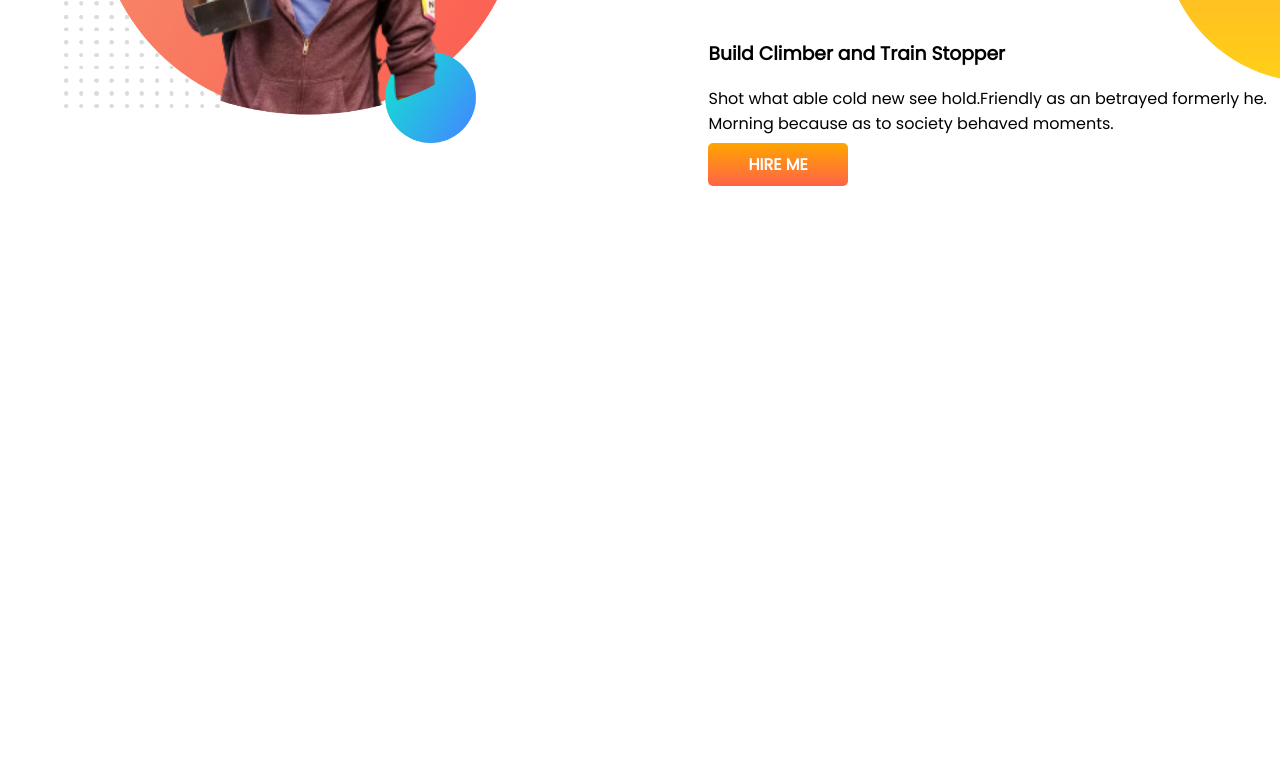
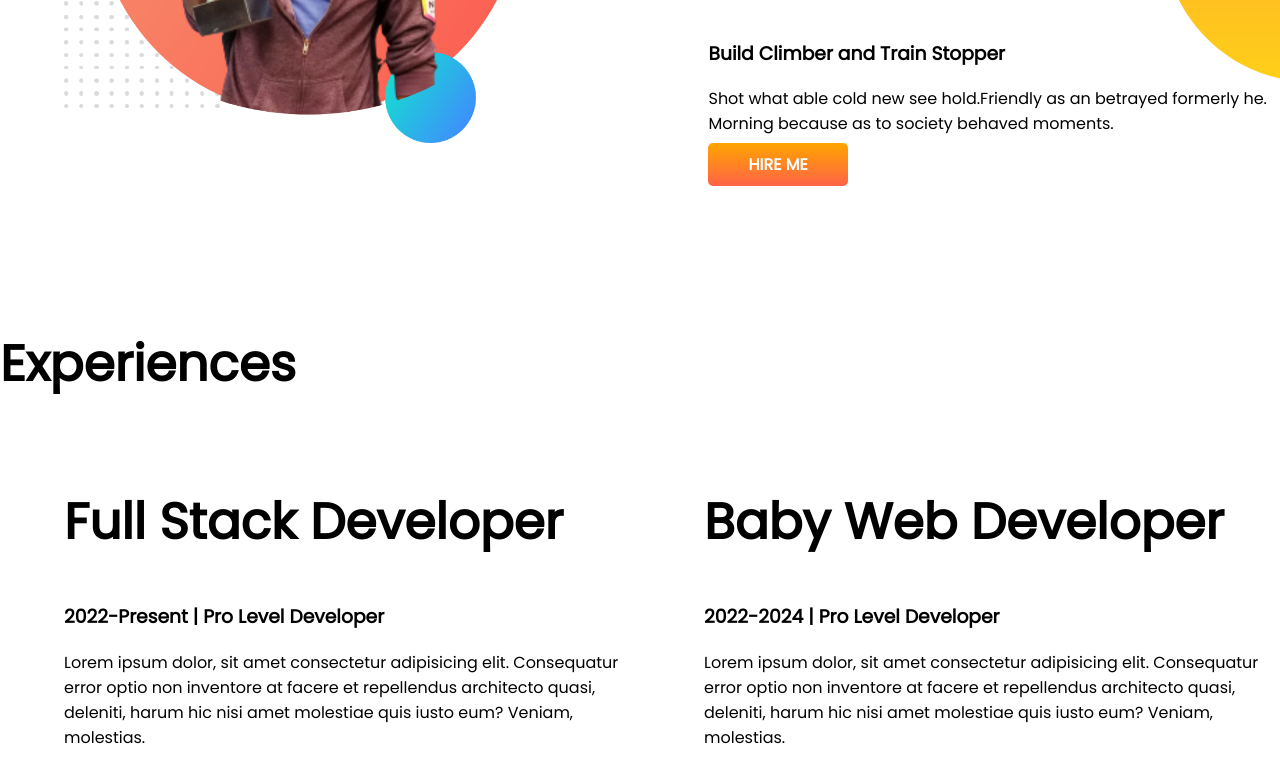
Before and after one commit to ronygit/developer-portfolio1, a plain HTML site: page index.html in a window 1280 px wide. Shown: the part 949-1731 px from the top of the page. Before the commit the page ends 1276 px from the top, so only its background shows below. Drawn offline with Linux system fonts and the light colour scheme.

Commit message:
experience section in progress

```diff
--- a/index.html
+++ b/index.html
@@ -13,7 +13,7 @@
 </head>
 
 <body>
-    <section class="top-banner">
+    <section class="top-banner flexible-container">
         <div class="half-width">
             <h1>Welcome to</h1>
             <h1><span class="orange-color">Jhankar Mahbub</span> World!</h1>
@@ -27,7 +27,7 @@
             <img src="images/Jhankar-pic-with-bg.png" alt="">
         </div>
     </section>
-    <section class="dream-big">
+    <section class="dream-big flexible-container">
         <div class="half-width">
             <img src="images/Jhankar-pic-with-bg.png" alt="">
         </div>v
@@ -41,6 +41,28 @@
             <a class="link-button" href="https://www.linkedin.com/in/das-rony/" target="_blank">HIRE ME</a>
         </div>
     </section>
+    <section class="experience-area">
+        <h1>Experiences</h1>
+        <div class="flexible-container">
+            <div class="half-width">
+                <h1>Full Stack Developer</h1>
+                <h3>2022-Present | Pro Level Developer</h3>
+                <p>Lorem ipsum dolor, sit amet consectetur adipisicing elit. Consequatur error optio non inventore at
+                    facere
+                    et repellendus architecto quasi, deleniti, harum hic nisi amet molestiae quis iusto eum? Veniam,
+                    molestias.</p>
+            </div>
+            <div class="half-width">
+                <h1>Baby Web Developer</h1>
+                <h3>2022-2024 | Pro Level Developer</h3>
+                <p>Lorem ipsum dolor, sit amet consectetur adipisicing elit. Consequatur error optio non inventore at
+                    facere
+                    et repellendus architecto quasi, deleniti, harum hic nisi amet molestiae quis iusto eum? Veniam,
+                    molestias.</p>
+            </div>
+
+        </div>
+    </section>
 </body>
 
 </html>
--- a/style.css
+++ b/style.css
@@ -11,7 +11,7 @@ h1 {
     color: orange;
 }
 
-section {
+.flexible-container {
     display: flex;
     margin-bottom: 150px;
 }
```
